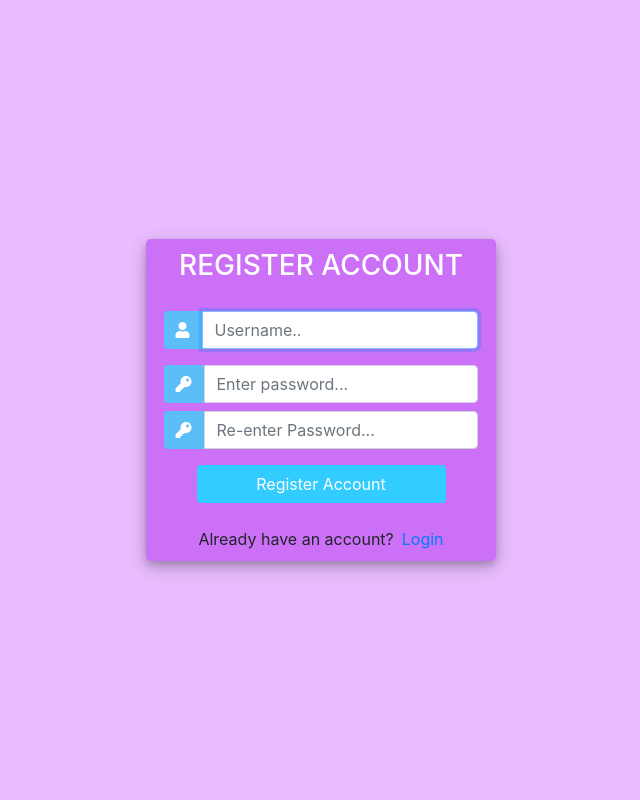
After one commit to RaviKumar7870/MyMeet, a Django app: page /register/ in a window 1280 px wide. The commit adds this page. Shown: the whole page, without its empty margins (319-959 px from the left). Run offline with Django 3.2, Linux system fonts and the light colour scheme; some libraries are stand-ins or nearby versions.

Commit message:
Form working

```diff
--- a/interface/urls.py
+++ b/interface/urls.py
@@ -3,5 +3,9 @@ from django.urls import path
 from . import views
 
 urlpatterns = [
-    path('',views.current_meeting),
+    path('',views.current_meeting, name="home"),
+    path('register/',views.registerPage, name="register"),
+
+    path('login/', views.loginPage, name="login"),
+	path('logout/', views.logoutUser, name="logout"),
 ]
--- a/interface/views.py
+++ b/interface/views.py
@@ -1,7 +1,16 @@
 from django.shortcuts import render
+
+from django.shortcuts import render, redirect
+from django.http import HttpResponse
+from django.forms import inlineformset_factory
 from datetime import datetime
 from .models import Link
+from django.contrib.auth.forms import UserCreationForm
+from django.contrib.auth import authenticate, login, logout
+from interface import urls
+from django.contrib import messages
 
+from django.contrib.auth.decorators import login_required
 # Create your views here.
 def current_meeting(request):
     current_time = datetime.now()
@@ -47,3 +56,38 @@ def current_meeting(request):
         return render(request, 'nomeetings.html')
     else:
         return render(request, 'linktoclick.html', {'obj': current_meeting})
+
+
+def registerPage(request):
+    form = UserCreationForm()
+
+    if request.method=='POST':
+        form = UserCreationForm(request.POST)
+        if form.is_valid():
+            form.save()
+
+    context = {'form':form}
+    return render(request,'register.html',context)
+
+def loginPage(request):
+	if request.user.is_authenticated:
+		return redirect('home')
+	else:
+		if request.method == 'POST':
+			username = request.POST.get('username')
+			password =request.POST.get('password')
+
+			user = authenticate(request, username=username, password=password)
+
+			if user is not None:
+				login(request, user)
+				return redirect('home')
+			else:
+				messages.info(request, 'Username OR password is incorrect')
+
+		context = {}
+		return render(request, 'login.html', context)
+
+def logoutUser(request):
+	logout(request)
+	return redirect('login')
--- /dev/null
+++ b/templates/register.html
@@ -0,0 +1,145 @@
+<!DOCTYPE html>
+<html>
+
+<head>
+	<title>Login</title>
+	<link rel="stylesheet" href="https://stackpath.bootstrapcdn.com/bootstrap/4.1.3/css/bootstrap.min.css" integrity="sha384-MCw98/SFnGE8fJT3GXwEOngsV7Zt27NXFoaoApmYm81iuXoPkFOJwJ8ERdknLPMO" crossorigin="anonymous">
+	<script src="https://ajax.googleapis.com/ajax/libs/jquery/3.3.1/jquery.min.js"></script>
+	<link rel="stylesheet" href="https://use.fontawesome.com/releases/v5.6.1/css/all.css" integrity="sha384-gfdkjb5BdAXd+lj+gudLWI+BXq4IuLW5IT+brZEZsLFm++aCMlF1V92rMkPaX4PP" crossorigin="anonymous">
+
+	<style>
+		body,
+		html {
+			margin: 0;
+			padding: 0;
+			height: 100%;
+			background: #eabcff !important;
+		}
+		.user_card {
+			width: 350px;
+			margin-top: auto;
+			margin-bottom: auto;
+			background: #cc71f7;
+			position: relative;
+			display: flex;
+			justify-content: center;
+			flex-direction: column;
+			padding: 10px;
+			box-shadow: 0 4px 8px 0 rgba(0, 0, 0, 0.2), 0 6px 20px 0 rgba(0, 0, 0, 0.19);
+			-webkit-box-shadow: 0 4px 8px 0 rgba(0, 0, 0, 0.2), 0 6px 20px 0 rgba(0, 0, 0, 0.19);
+			-moz-box-shadow: 0 4px 8px 0 rgba(0, 0, 0, 0.2), 0 6px 20px 0 rgba(0, 0, 0, 0.19);
+			border-radius: 5px;
+
+		}
+
+		.form_container {
+			margin-top: 20px;
+		}
+
+		#form-title{
+			color: #fff;
+		}
+		.login_btn {
+			width: 100%;
+			background: #33ccff !important;
+			color: white !important;
+		}
+		.login_btn:focus {
+			box-shadow: none !important;
+			outline: 0px !important;
+		}
+		.login_container {
+			padding: 0 2rem;
+		}
+		.input-group-text {
+			background: #5bbef7 !important;
+			color: white !important;
+			border: 0 !important;
+			border-radius: 0.25rem 0 0 0.25rem !important;
+		}
+		.input_user,
+		.input_pass:focus {
+			box-shadow: none !important;
+			outline: 0px !important;
+		}
+
+	</style>
+
+</head>
+<body>
+	<div class="container h-100">
+		<div class="d-flex justify-content-center h-100">
+			<div class="user_card">
+				<div class="d-flex justify-content-center">
+					<h3 id="form-title">REGISTER ACCOUNT</h3>
+				</div>
+				<div class="d-flex justify-content-center form_container">
+
+					<form method="POST" action="">
+						{% csrf_token %}
+						<div class="input-group mb-3">
+							<div class="input-group-append">
+								<span class="input-group-text"><i class="fas fa-user"></i></span>
+							</div>
+							{{form.username}}
+						</div>
+                        <!--
+						<div class="input-group mb-2">
+							<div class="input-group-append">
+								<span class="input-group-text"><i class="fas fa-envelope-square"></i></span>
+							</div>
+							{{form.email}}
+
+						</div>
+                        -->
+						<div class="input-group mb-2">
+							<div class="input-group-append">
+								<span class="input-group-text"><i class="fas fa-key"></i></span>
+							</div>
+							{{form.password1}}
+						</div>
+						<div class="input-group mb-2">
+							<div class="input-group-append">
+								<span class="input-group-text"><i class="fas fa-key"></i></span>
+							</div>
+							{{form.password2}}
+						</div>
+
+
+
+				   		<div class="d-flex justify-content-center mt-3 login_container">
+				 			<input class="btn login_btn" type="submit" value="Register Account">
+				   		</div>
+
+					</form>
+				</div>
+
+				{{form.errors}}
+
+				<div class="mt-4">
+					<div class="d-flex justify-content-center links">
+						Already have an account? <a href="#" class="ml-2">Login</a>
+					</div>
+				</div>
+			</div>
+		</div>
+	</div>
+	<script>
+						/* Because i didnt set placeholder values in forms.py they will be set here using vanilla Javascript
+		//We start indexing at one because CSRF_token is considered and input field
+		 */
+
+		//Query All input fields
+		var form_fields = document.getElementsByTagName('input')
+		form_fields[1].placeholder='Username..';
+
+		form_fields[2].placeholder='Enter password...';
+		form_fields[3].placeholder='Re-enter Password...';
+
+
+		for (var field in form_fields){
+			form_fields[field].className += ' form-control'
+		}
+	</script>
+</body>
+</html>
```
Also changed, not shown: templates/base.html (+2 -8 lines), templates/login.html (added, +128 -0 lines), db.sqlite3.
